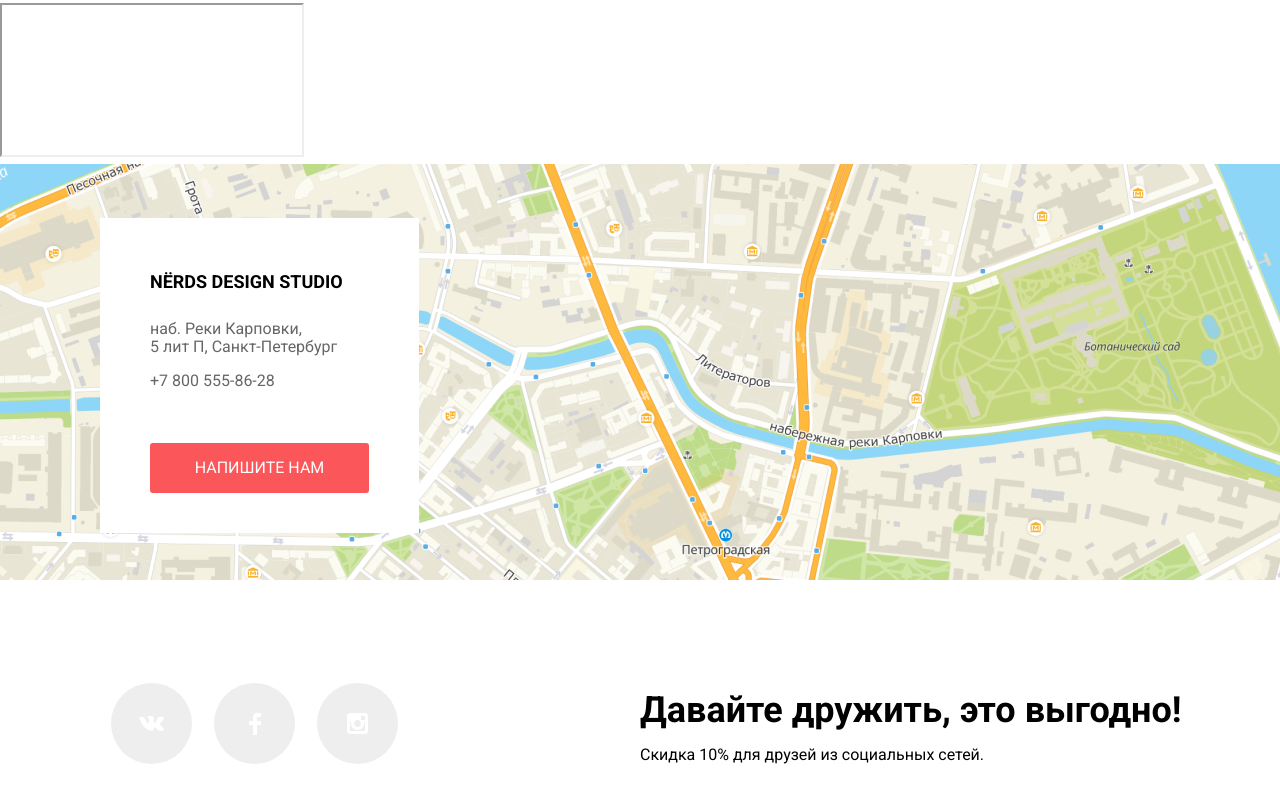
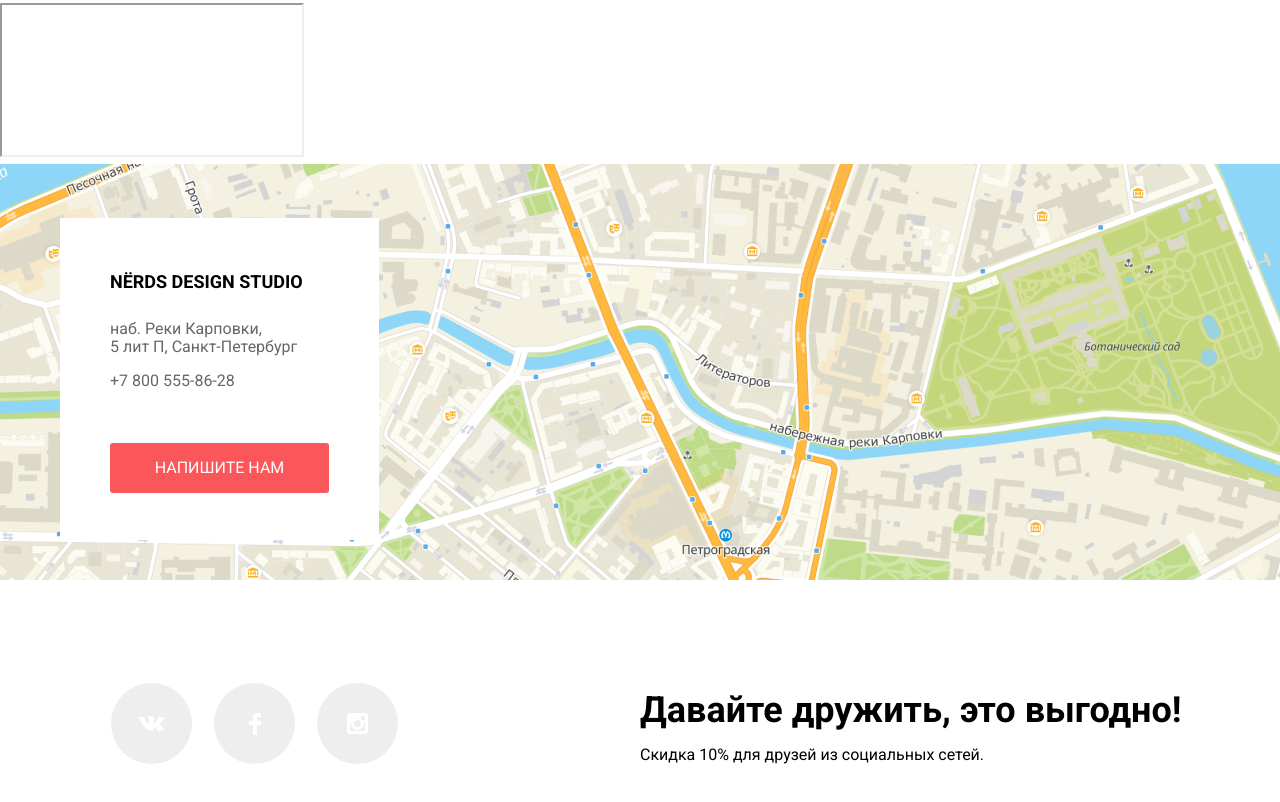
Before and after one commit to Whireless/1752767-nerds-31, a plain HTML site: page index.html in a window 1280 px wide. Shown: the part 2757-3559 px from the top of the page. Drawn offline with Linux system fonts and the light colour scheme.

Commit message:
Исправления сетки на флексах для внутренней страницы

```diff
--- a/style/style.css
+++ b/style/style.css
@@ -240,13 +240,12 @@ body {
 
 .map-info {
     position: absolute;
-    left: 100px;
-    top: 54px;
-    right: auto;
-    bottom: 54px;
+    left: calc(50% - 580px);
     background-color: var(--basic-white);
     padding-right: 50px;
     padding-left: 50px;
+    margin-top: 54px;
+    margin-bottom: 54px;
 }
 
 .map-info h2 {
@@ -269,6 +268,7 @@ body {
     background-color: var(--basic-red);
     color: var(--basic-white);
     margin-top: 37px;
+    margin-bottom: 47px;
     border: none;
     border-radius: 3px;
 }
```
